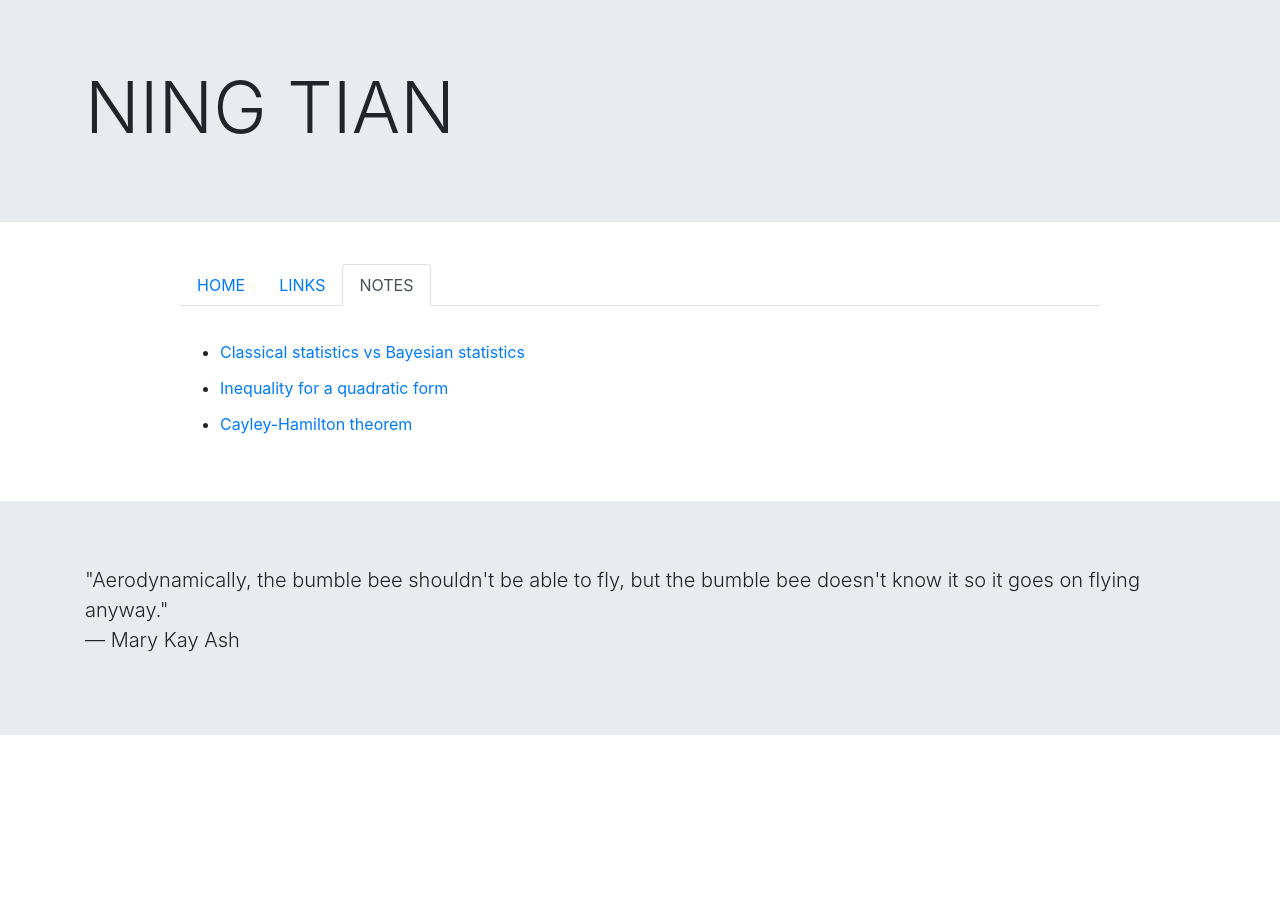
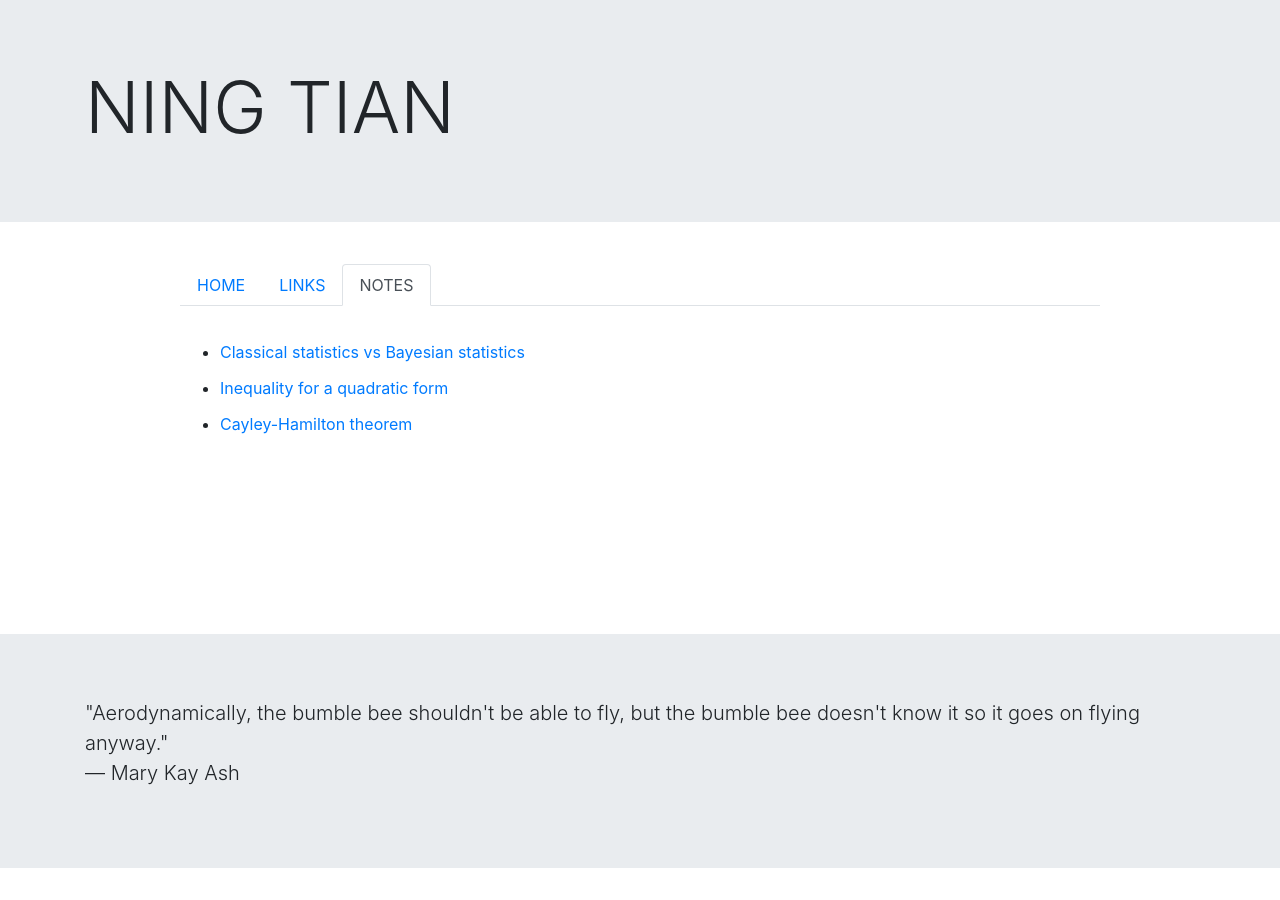
Before and after one commit to ningtian/ningtian.github.io, a Jekyll site: the page notes/index.html, which Jekyll copies as it is, in a window 1280 px wide. Built offline with Jekyll 4.4.1, drawn with Linux system fonts in a browser that asks for light colours.

Commit message:
Update index.html

```diff
--- a/notes/index.html
+++ b/notes/index.html
@@ -64,13 +64,14 @@
 <br>
 <br>
 
+<div class="fixed-bottom">
 <div class="jumbotron jumbotron-fluid">
   <div class="container">
     <p class="lead">"Aerodynamically, the bumble bee shouldn't be able to fly, but the bumble bee doesn't know it so it goes on flying anyway."<br>
 	    ― Mary Kay Ash</p>
   </div>
 </div> <!-- end of <div class="jumbotron jumbotron-fluid"> -->
-
+</div>
 
 
 <!-- Optional JavaScript -->
```
